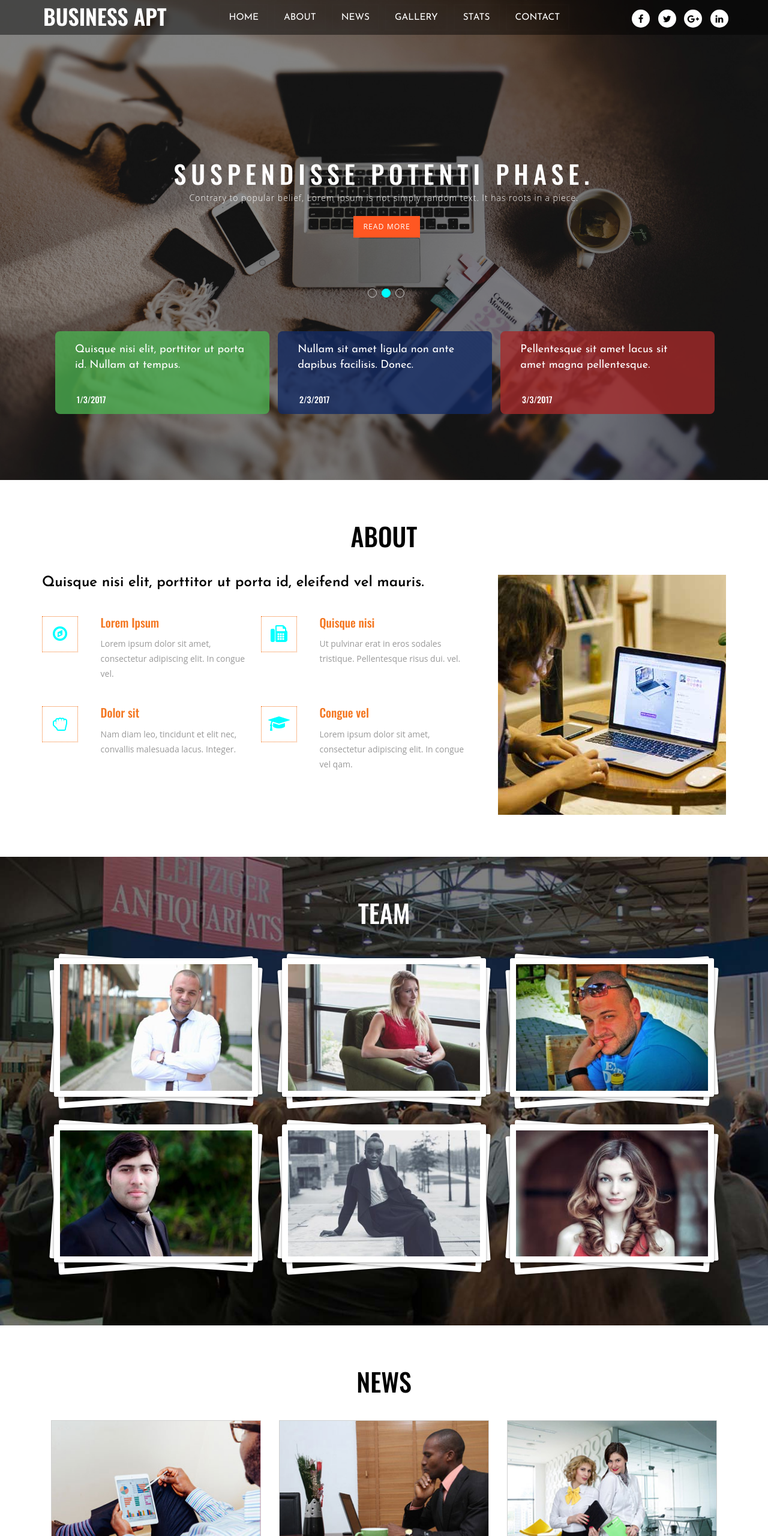
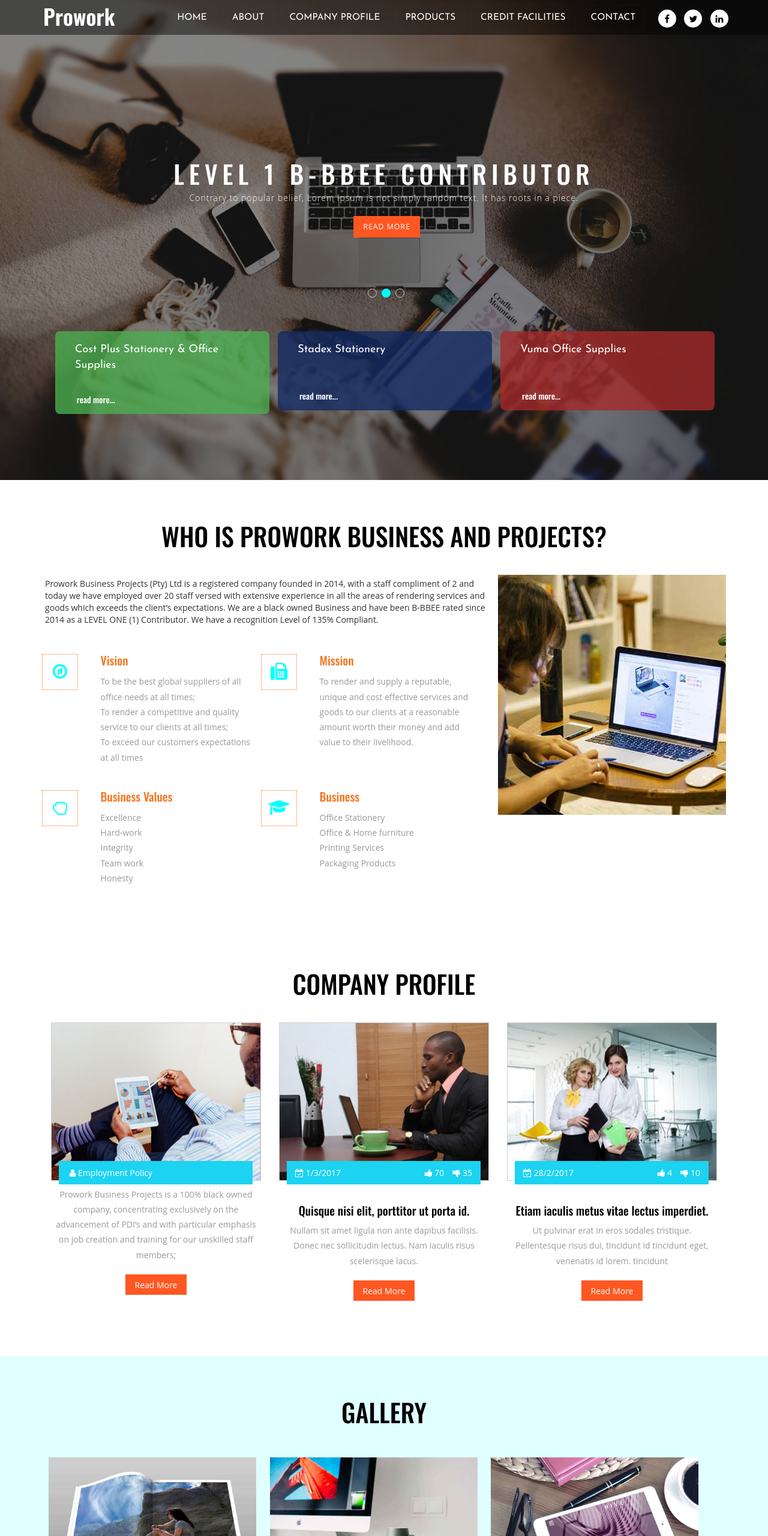
Before and after one commit to u12230830/prowork-site, a plain HTML site: page web/index.html in a window 1280 px wide. Shown: the top 2560 px of the page at 60% size. Drawn offline with nearby package versions, Linux system fonts and the light colour scheme.

Commit message:
Some changes

```diff
--- a/web/index.html
+++ b/web/index.html
@@ -8,7 +8,7 @@
 <html lang="en">
 <!-- Head -->
 <head>
-<title>Business Apt a Corporate business Category Bootstrap responsive Website Template | Home :: w3layouts</title>
+<title>Prowork Business and Projects</title>
 <meta name="viewport" content="width=device-width, initial-scale=1">
 <meta charset="utf-8">
 <meta name="keywords" content="Business Apt a Responsive web template, Bootstrap Web Templates, Flat Web Templates, Android Compatible web template,
@@ -58,16 +58,16 @@ Smartphone Compatible web template, free webdesigns for Nokia, Samsung, LG, Sony
 						<span class="icon-bar"></span>
 						<span class="icon-bar"></span>
 					</button>
-					<h1><a class="navbar-brand" href="index.html">BUSINESS APT</a></h1>
+					<h1><a class="navbar-brand" href="index.html">Prowork</a></h1>
 				</div>
 				<!-- Collect the nav links, forms, and other content for toggling -->
 				<div class="collapse navbar-collapse navbar-right" id="bs-example-navbar-collapse-1">
 					<ul class="nav navbar-nav">
           				<li><a href="#">Home</a></li>
 						<li><a class="active scroll" href="#about">About</a></li>
-						<li><a class="scroll" href="#news">News</a></li>
-						<li><a class="scroll" href="#gallery">Gallery</a></li>
-						<li><a class="scroll" href="#stats">Stats</a></li>
+						<li><a class="scroll" href="#news">Company Profile</a></li>
+						<li><a class="scroll" href="#gallery">Products</a></li>
+						<li><a class="scroll" href="#stats">Credit Facilities</a></li>
 						<li><a class="scroll" href="#contact">Contact</a></li>
          			</ul>
        			</div>
@@ -78,7 +78,6 @@ Smartphone Compatible web template, free webdesigns for Nokia, Samsung, LG, Sony
 							  <ul class="top-links">
 									<li><a href="#"><i class="fa fa-facebook"></i></a></li>
 									<li><a href="#"><i class="fa fa-twitter"></i></a></li>
-									<li><a href="#"><i class="fa fa-google-plus"></i></a></li>
 									<li><a href="#"><i class="fa fa-linkedin"></i></a></li>
 								</ul>
     </div>
@@ -90,7 +89,8 @@ Smartphone Compatible web template, free webdesigns for Nokia, Samsung, LG, Sony
 				<li>
 					<img src="images/b2.jpg" alt="Affiliation">
 						<div class="layer w3layouts agileits">
-							<h3>fringilla id ipsum sit.</h3>
+								<h3>Your smart business process solution</h3>
+
 							<p>Phasellus fringilla faucibus ipsum, id pharetra massa consequat ac. Nullam at tempus urna.</p>
 							<a href="#" data-toggle="modal" data-target="#myModal" >read more</a>
 						</div>
@@ -98,7 +98,7 @@ Smartphone Compatible web template, free webdesigns for Nokia, Samsung, LG, Sony
 				<li>
 					<img src="images/b1.jpg" alt="Affiliation">
 						<div class="layer w3layouts agileits">
-							<h3>Suspendisse potenti Phase.</h3>
+								<h3>Level 1 B-BBEE Contributor</h3>
 							<p>Contrary to popular belief, Lorem Ipsum is not simply random text. It has roots in a piece.</p>
 							<a href="#" data-toggle="modal" data-target="#myModal" >read more</a>
 						</div>
@@ -106,7 +106,7 @@ Smartphone Compatible web template, free webdesigns for Nokia, Samsung, LG, Sony
 				<li>
 					<img src="images/b3.jpg" alt="Affiliation">
 						<div class="layer w3layouts agileits">
-							<h3>Lorem ipsum dolor sit amet.</h3>
+							<h3>Let us help you grow your businesss.</h3>
 							<p>Sed ut perspiciatis unde omnis iste natus error sit voluptatem accusantium doloremque.</p>
 							<a href="#" data-toggle="modal" data-target="#myModal" >read more</a>
 						</div>
@@ -116,18 +116,18 @@ Smartphone Compatible web template, free webdesigns for Nokia, Samsung, LG, Sony
 				<div class="banner-grids">
 			<div class="container">
 					<div class="col-md-4 banner-grid1">
-						<a href="#" data-toggle="modal" data-target="#myModal"><h3>Quisque nisi elit, porttitor ut porta id. Nullam at tempus.</h3></a>
-						<h4>1/3/2017</h4>
+						<a href="#" data-toggle="modal" data-target="#myModal"><h3>Cost Plus Stationery &amp; Office Supplies</h3>
+						<h4>read more...</h4></a>
 						<div class="clearfix"></div>
 					</div>
 					<div class="col-md-4 banner-grid2">
-						<a href="#" data-toggle="modal" data-target="#myModal"><h3>Nullam sit amet ligula non ante dapibus facilisis. Donec.</h3></a>
-						<h4>2/3/2017</h4>
+						<a href="#" data-toggle="modal" data-target="#myModal"><h3>Stadex Stationery</h3><br/>
+						<h4>read more...</h4></a>
 						<div class="clearfix"></div>
 					</div>
 					<div class="col-md-4 banner-grid3">
-						<a href="#" data-toggle="modal" data-target="#myModal"><h3> Pellentesque sit amet lacus sit amet magna pellentesque.</h3></a>
-						<h4>3/3/2017</h4>
+						<a href="#" data-toggle="modal" data-target="#myModal"><h3>Vuma Office Supplies</h3><br/>
+						<h4>read more...</h4></a>
 						<div class="clearfix"></div>
 					</div>
 						<div class="clearfix"></div>
@@ -140,26 +140,31 @@ Smartphone Compatible web template, free webdesigns for Nokia, Samsung, LG, Sony
 <section class="about" id="about">
 		<div class="container">
 			<div class="heading">
-				<h2>about</h2>
+				<h2>Who is Prowork Business and Projects?</h2>
 			</div>
 			<div class="col-md-8 about-left">
 				<div class="about-left-grids">
-						<h3>Quisque nisi elit, porttitor ut porta id, eleifend vel mauris.</h3>
+					<div style="padding:5px">
+							<p>Prowork Business Projects (Pty) Ltd is a registered company founded in 2014, with a staﬀ compliment of 2 and today we have employed over 20 staff versed with extensive experience in all the areas of rendering services and goods which exceeds the client’s expectations. We are a black owned Business and have been B-BBEE rated since 2014 as a LEVEL ONE (1) Contributor. We have a recognition Level of 135% Compliant.</p>
+					</div>
 					<div class="about-left-top">
 						<div class="col-md-2 gridicon">
 							<i class="fa fa-compass" aria-hidden="true"></i>
 						</div>
 						<div class="col-md-4 gridtext">
-							<h4>Lorem Ipsum</h4>
-							<p>Lorem ipsum dolor sit amet, consectetur adipiscing elit. In congue vel.</p>
+							<h4>Vision</h4>
+							<p>To be the best global suppliers of all office needs at all times;</p>
+									<p>To render a competitive and quality service to our clients at all times;</p>
+									<p>To exceed our customers expectations at all times
+									</p>
 						</div>
 						<div class="col-md-2 gridicon">
 							<i class="fa fa-fax" aria-hidden="true"></i>
 
 						</div>
 						<div class="col-md-4 gridtext">
-							<h4>Quisque nisi</h4>
-							<p>Ut pulvinar erat in eros sodales tristique. Pellentesque risus dui. vel.</p>
+							<h4>Mission</h4>
+							<p>To render and supply a reputable, unique and cost effective services and goods to our clients at a reasonable amount worth their money and add value to their livelihood.</p>
 						</div>
 						<div class="clearfix"></div>
 					</div>
@@ -168,15 +173,22 @@ Smartphone Compatible web template, free webdesigns for Nokia, Samsung, LG, Sony
 							<i class="fa fa-hand-rock-o" aria-hidden="true"></i>
 						</div>
 						<div class="col-md-4 gridtext">
-							<h4>Dolor sit</h4>
-							<p>Nam diam leo, tincidunt et elit nec, convallis malesuada lacus. Integer.</p>
+							<h4>Business Values</h4>
+							<p>Excellence</p>
+							<p>Hard-work</p>
+							<p>Integrity</p>
+							<p>Team work</p>
+							<p>Honesty</p>
 						</div>
 						<div class="col-md-2 gridicon">
 							<i class="fa fa-graduation-cap" aria-hidden="true"></i>
 						</div>
 						<div class="col-md-4 gridtext">
-							<h4>Congue vel</h4>
-							<p>Lorem ipsum dolor sit amet, consectetur adipiscing elit. In congue vel qam.</p>
+							<h4>Business</h4>
+							<p>Office Stationery</p>
+							<p>Office &amp; Home furniture</p>
+							<p>Printing Services</p>
+							<p>Packaging Products</p>
 						</div>
 						<div class="clearfix"></div>
 					</div>
@@ -190,155 +202,28 @@ Smartphone Compatible web template, free webdesigns for Nokia, Samsung, LG, Sony
 </section>
 <!-- about -->
 <!-- Team -->
-	<div class="teamw3agile" id="teamw3agile">
-		<div class="container">
-			<h3>Team</h3>
 
-			<div class="teamw3agile-grids">
-				<div class="col-md-4 col-sm-4 teamw3agile-grid">
-					<div class="pic">
-						<div class="stack twisted">
-							<img src="images/s1.jpg" alt="Tout dé Cake" class="img-responsive">
-						</div>
-						<div class="pic-caption top-to-bottom">
-							<h4>Elexa</h4>
-							<!-- Social-Icons -->
-							<div class="social wthree">
-								<ul class="social-icons agileinfo">
-									<li><a href="#" class="facebook w3ls" title="Go to Our Facebook Page"><i class="fa w3ls fa-facebook-square" aria-hidden="true"></i></a></li>
-									<li><a href="#" class="twitter w3l" title="Go to Our Twitter Account"><i class="fa w3l fa-twitter-square" aria-hidden="true"></i></a></li>
-									<li><a href="#" class="googleplus w3" title="Go to Our Google Plus Account"><i class="fa w3 fa-google-plus-square" aria-hidden="true"></i></a></li>
-								</ul>
-							</div>
-							<!-- //Social-Icons -->
-						</div>
-					</div>
-				</div>
-				<div class="col-md-4 col-sm-4 teamw3agile-grid">
-					<div class="pic">
-						<div class="stack twisted">
-							<img src="images/s8.jpg" alt="Tout dé Cake" class="img-responsive">
-						</div>
-						<div class="pic-caption top-to-bottom">
-							<h4>Enrique da</h4>
-							<!-- Social-Icons -->
-							<div class="social wthree">
-								<ul class="social-icons agileinfo">
-									<li><a href="#" class="facebook w3ls" title="Go to Our Facebook Page"><i class="fa w3ls fa-facebook-square" aria-hidden="true"></i></a></li>
-									<li><a href="#" class="twitter w3l" title="Go to Our Twitter Account"><i class="fa w3l fa-twitter-square" aria-hidden="true"></i></a></li>
-									<li><a href="#" class="googleplus w3" title="Go to Our Google Plus Account"><i class="fa w3 fa-google-plus-square" aria-hidden="true"></i></a></li>
-								</ul>
-							</div>
-							<!-- //Social-Icons -->
-						</div>
-					</div>
-				</div>
-				<div class="col-md-4 col-sm-4 teamw3agile-grid">
-					<div class="pic">
-						<div class="stack twisted">
-							<img src="images/s12.jpg" alt="Tout dé Cake" class="img-responsive">
-						</div>
-						<div class="pic-caption top-to-bottom">
-							<h4>Eglesias</h4>
-							<!-- Social-Icons -->
-							<div class="social wthree">
-								<ul class="social-icons agileinfo">
-									<li><a href="#" class="facebook w3ls" title="Go to Our Facebook Page"><i class="fa w3ls fa-facebook-square" aria-hidden="true"></i></a></li>
-									<li><a href="#" class="twitter w3l" title="Go to Our Twitter Account"><i class="fa w3l fa-twitter-square" aria-hidden="true"></i></a></li>
-									<li><a href="#" class="googleplus w3" title="Go to Our Google Plus Account"><i class="fa w3 fa-google-plus-square" aria-hidden="true"></i></a></li>
-								</ul>
-							</div>
-							<!-- //Social-Icons -->
-						</div>
-					</div>
-				</div>
-				<div class="col-md-4 col-sm-4 teamw3agile-grid">
-					<div class="pic">
-						<div class="stack twisted">
-							<img src="images/s3.jpg" alt="Tout dé Cake" class="img-responsive">
-						</div>
-						<div class="pic-caption top-to-bottom">
-							<h4>Tony Ker</h4>
-							<!-- Social-Icons -->
-							<div class="social wthree">
-								<ul class="social-icons agileinfo">
-									<li><a href="#" class="facebook w3ls" title="Go to Our Facebook Page"><i class="fa w3ls fa-facebook-square" aria-hidden="true"></i></a></li>
-									<li><a href="#" class="twitter w3l" title="Go to Our Twitter Account"><i class="fa w3l fa-twitter-square" aria-hidden="true"></i></a></li>
-									<li><a href="#" class="googleplus w3" title="Go to Our Google Plus Account"><i class="fa w3 fa-google-plus-square" aria-hidden="true"></i></a></li>
-								</ul>
-							</div>
-							<!-- //Social-Icons -->
-						</div>
-					</div>
-				</div>
-				<div class="col-md-4 col-sm-4 teamw3agile-grid">
-					<div class="pic">
-						<div class="stack twisted">
-							<img src="images/s5.jpg" alt="Tout dé Cake" class="img-responsive">
-						</div>
-						<div class="pic-caption top-to-bottom">
-							<h4>Ching da</h4>
-							<!-- Social-Icons -->
-							<div class="social wthree">
-								<ul class="social-icons agileinfo">
-									<li><a href="#" class="facebook w3ls" title="Go to Our Facebook Page"><i class="fa w3ls fa-facebook-square" aria-hidden="true"></i></a></li>
-									<li><a href="#" class="twitter w3l" title="Go to Our Twitter Account"><i class="fa w3l fa-twitter-square" aria-hidden="true"></i></a></li>
-									<li><a href="#" class="googleplus w3" title="Go to Our Google Plus Account"><i class="fa w3 fa-google-plus-square" aria-hidden="true"></i></a></li>
-								</ul>
-							</div>
-							<!-- //Social-Icons -->
-						</div>
-					</div>
-				</div>
-				<div class="col-md-4 col-sm-4 teamw3agile-grid">
-					<div class="pic">
-						<div class="stack twisted">
-							<img src="images/s6.jpg" alt="Tout dé Cake" class="img-responsive">
-						</div>
-						<div class="pic-caption top-to-bottom">
-							<h4>Charlie Tan</h4>
-							<!-- Social-Icons -->
-							<div class="social wthree">
-								<ul class="social-icons agileinfo">
-									<li><a href="#" class="facebook w3ls" title="Go to Our Facebook Page"><i class="fa w3ls fa-facebook-square" aria-hidden="true"></i></a></li>
-									<li><a href="#" class="twitter w3l" title="Go to Our Twitter Account"><i class="fa w3l fa-twitter-square" aria-hidden="true"></i></a></li>
-									<li><a href="#" class="googleplus w3" title="Go to Our Google Plus Account"><i class="fa w3 fa-google-plus-square" aria-hidden="true"></i></a></li>
-								</ul>
-							</div>
-							<!-- //Social-Icons -->
-						</div>
-					</div>
-				</div>
-				<div class="clearfix"></div>
-			</div>
-
-		</div>
-	</div>
 <!-- //Team -->
 
 <!-- news -->
 <section class="news" id="news">
 		<div class="container">
 			<div class="heading">
-				<h3>News</h3>
+				<h3>Company Profile</h3>
 			</div>
 			<div class="news-grids">
 				<div class="col-md-4 news-grid1">
 					<img src="images/olu-eletu-13086.jpg" alt="" />
 						<div class="absolute">
 							<div class="absolute-left">
-								<p class="p1"><i class="fa fa-calendar-check-o" aria-hidden="true"></i>  2/3/2017</p>
-							<div class="clearfix"></div>
+								<p class="p1"><i class="fa fa-user fa-fw" aria-hidden="true"></i>Employment Policy</p>
+								<div class="clearfix"></div>
 							</div>
-							<div class="absolute-right">
-								<p class="left"><i class="fa fa-thumbs-up" aria-hidden="true"></i> <span class="span1">50</span></p>
-								<p class="right"><i class="fa fa-thumbs-down" aria-hidden="true"></i> <span class="span1">20</span></p>
-							<div class="clearfix"></div>
-							</div>
-							<div class="clearfix"></div>
 						</div>
-					<h3>Vesti id ipsum sit amet sem rutrum ut.</h3>
-						<p>Phasellus fringilla faucibus ipsum, id pharetra massa consequat ac. Nullam at tempus urna. Praesent non dapibus.</p>
+						<div style="padding-top: 10px">
+						<p>Prowork Business Projects is a 100% black owned company, concentrating exclusively on the
+								advancement of PDI’s and with particular emphasis on job creation and training for our unskilled staff
+								members;</p></div>
 						<div class="more">
 							<a href="#" data-toggle="modal" data-target="#myModal" >read more</a>
 						</div>
@@ -630,7 +515,7 @@ Smartphone Compatible web template, free webdesigns for Nokia, Samsung, LG, Sony
 		<div class="col-md-3 col-sm-3 w3layouts agileits footer-grid footer-grid-1">
 			<ul>
 				<li class="w3layouts agileits"><a class="scroll w3layouts agileits" href="#about">About</a></li>
-				<li class="w3layouts agileits"><a class="scroll w3layouts agileits" href="#news">News</a></li>
+				<li class="w3layouts agileits"><a class="scroll w3layouts agileits" href="#news">Company Profile</a></li>
 				<li class="w3layouts agileits"><a class="scroll w3layouts agileits" href="#gallery">gallery</a></li>
 				<li class="w3layouts agileits"><a class="scroll w3layouts agileits" href="#stats">stats</a></li>
 				<li class="w3layouts agileits"><a class="scroll w3layouts agileits" href="#contact">contact</a></li>
```
Also changed, not shown: web/images/PRO-WORKS.jpg (added), web/images/proworks-w.jpg (added), web/images/proworks.png (added).
